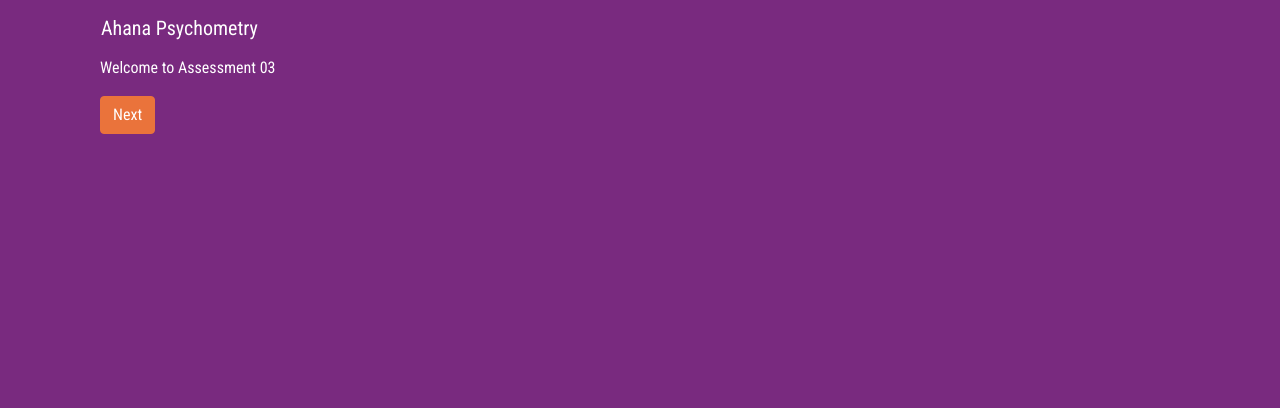
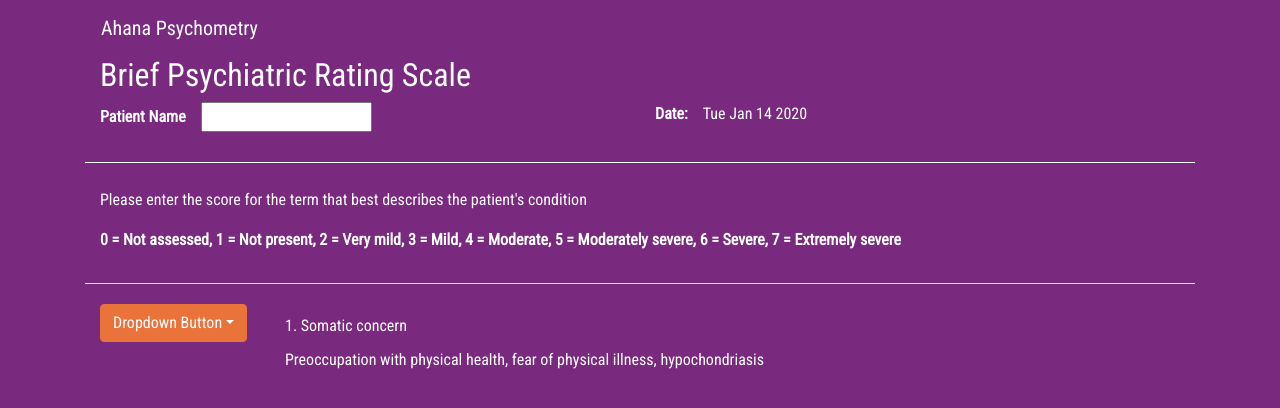
Before and after one commit to blenderous/ahana-psychometry, a React (Create React App) app: page /ahana-psychometry/assessments/03 in a window 1280 px wide. Shown: the top 408 px of the page. Built offline with nearby package versions, Linux system fonts and the light colour scheme.

Commit message:
adding content to third page

```diff
--- a/package.json
+++ b/package.json
@@ -11,6 +11,7 @@
     "mongoose": "^5.7.13",
     "nodemon": "^2.0.1",
     "react": "^16.12.0",
+    "react-bootstrap": "^1.0.0",
     "react-dom": "^16.12.0",
     "react-router-dom": "^5.1.2",
     "react-scripts": "3.2.0"
--- a/src/App.css
+++ b/src/App.css
@@ -362,3 +362,61 @@ form.depression-metrics p .btn{
   display: inline-block;
   margin: 9px 6px 4px 9px;
 }
+
+/* =========================================== */
+
+.patient-info label {
+  display: inline-block;
+  margin-right: 15px;
+  font-weight: bold;
+}
+
+.patient-info .date-now {
+  display: inline-block;
+  margin-right: 15px;
+  font-weight: bold;
+}
+
+.patient-info .details-container {
+  padding-bottom: 20px;
+  border-bottom: 1px solid #ffffff;
+  margin-bottom: 25px;
+}
+
+.patient-info .border-bottom {
+  padding-bottom: 15px;
+  border-bottom: 1px solid #ffffff;
+  margin-bottom: 20px;
+}
+
+.patient-info p.bold {
+  font-weight: bold;
+}
+
+/* .patient-info .selected-value .dropdown {
+  overflow-wrap: break-word;
+} */
+
+/* .patient-info .selected-value .btn {
+  max-width: 100%;
+  white-space: normal;
+} */
+
+.patient-info .conditions-list {
+  list-style: none;
+  padding: 0;
+  width: 100%;
+}
+
+.patient-info .conditions-list .condition p {
+  margin-top: 10px;
+  margin-bottom: 5px;
+}
+
+.navbar-toggler-icon {
+  display: none;
+}
+
+@media (max-width: 570px) {
+  /*  */
+}
--- a/src/components/assessments/assessment_03.component.js
+++ b/src/components/assessments/assessment_03.component.js
@@ -1,12 +1,86 @@
 import React, { Component } from 'react';
-import { Link } from 'react-router-dom';
+// import { Link } from 'react-router-dom';
+import Dropdown from 'react-bootstrap/Dropdown';
 
 export default class Assessment_03 extends Component {
+    constructor(props) {
+        super(props);
+
+        this.getDate = this.getDate.bind(this);
+    }
+    getDate() {
+        let date = new Date();
+        // get the date as a string
+        let n = date.toDateString();
+        return n;
+    }
+    handleSelect() {
+        console.log('select');
+    }
     render() {
         return (
-            <div className='container'>
-                <p>Welcome to Assessment 03</p>
-                <Link to="/" className="btn btn-primary">Next</Link>
+            <div className='container patient-info'>
+                <h2>Brief Psychiatric Rating Scale</h2>
+                    <div className="details-container row">
+                        <form className="col-sm-6">
+                            <label htmlFor="patient-name">Patient Name</label>
+                            <input type="text" id="patient-name"/>
+                        </form>
+                        <p className="col-sm-6 right-col">
+                            <span className="date-now">Date:</span>{this.getDate()}
+                        </p>
+
+                    </div>
+                    <div className="row border-bottom">
+                        <p className="col-sm-12">Please enter the score for the term that best describes the patient's condition</p>
+                        <p className="col-sm-12 bold">0 = Not assessed, 1 = Not present, 2 = Very mild, 3 = Mild, 4 = Moderate, 5 = Moderately severe, 6 = Severe, 7 = Extremely severe</p>
+                    </div>
+                    <div className="">
+                        <ul className="conditions-list">
+                            <li className="row">
+                                <div className="selected-value col-sm-2">
+                                {/* <Dropdown>
+                                    <Dropdown.Toggle className="btn btn-primary" variant="success" id="dropdown-basic">
+                                    Dropdown Button
+                                    </Dropdown.Toggle>
+                                    <Dropdown.Menu>
+                                        <Dropdown.Item onSelect={this.handleSelect} href="#/">Not asessed</Dropdown.Item>
+                                        <Dropdown.Item href="#/">Another action</Dropdown.Item>
+                                        <Dropdown.Item href="#/">Something else</Dropdown.Item>
+                                        0 = Not assessed, 1 = Not present, 2 = Very mild, 3 = Mild, 4 = Moderate, 5 = Moderately severe, 6 = Severe, 7 = Extremely severe
+                                    </Dropdown.Menu>
+                                </Dropdown> */}
+                                {/* <select id="scale-1">
+                                    <option value="0">Not assessed</option>
+                                    <option value="1">Not present</option>
+                                    <option value="2">Very mild</option>
+                                    <option value="3">Mild</option>
+                                    <option value="4">Moderate</option>
+                                    <option value="5">Moderately severe</option>
+                                    <option value="6">Severe</option>
+                                    <option value="7">Extremely Severe</option>
+                                </select> */}
+                                <Dropdown>
+                                    <Dropdown.Toggle variant="primary" id="dropdown-basic">
+                                        Dropdown Button
+                                    </Dropdown.Toggle>
+
+                                    <Dropdown.Menu>
+                                        <Dropdown.Item href="#/action-1">Action</Dropdown.Item>
+                                        <Dropdown.Item href="#/action-2">Another action</Dropdown.Item>
+                                        <Dropdown.Item href="#/action-3">Something else</Dropdown.Item>
+                                    </Dropdown.Menu>
+                                </Dropdown>
+                                </div>
+                                <div className="condition col-sm-10">
+                                    <p>
+                                        <span>1. Somatic concern</span>
+                                    </p>
+                                    <p>Preoccupation with physical health, fear of physical illness, hypochondriasis</p>
+                                </div>
+                            </li>
+                        </ul>
+                    </div>
             </div>
         )
     }
--- a/src/components/home.component.js
+++ b/src/components/home.component.js
@@ -13,7 +13,7 @@ export default class Home extends Component {
                             <ul>
                                 <li><Link to={'/ahana-psychometry/assessments/01'}>Beck's Depression Inventory</Link></li>
                                 <li><Link to={'/ahana-psychometry/assessments/02'}>Beck's Anxiety Inventory</Link></li>
-                                {/* <li><Link to={'/ahana-psychometry/assessments/03'}>Brief Psychiatric Rating Scale</Link></li> */}
+                                <li><Link to={'/ahana-psychometry/assessments/03'}>Brief Psychiatric Rating Scale (BPRS)</Link></li>
                             </ul>
                         </div>
                     </div>
```
Also changed, not shown: 2 other files (tests, documents, lock files or other folders).
